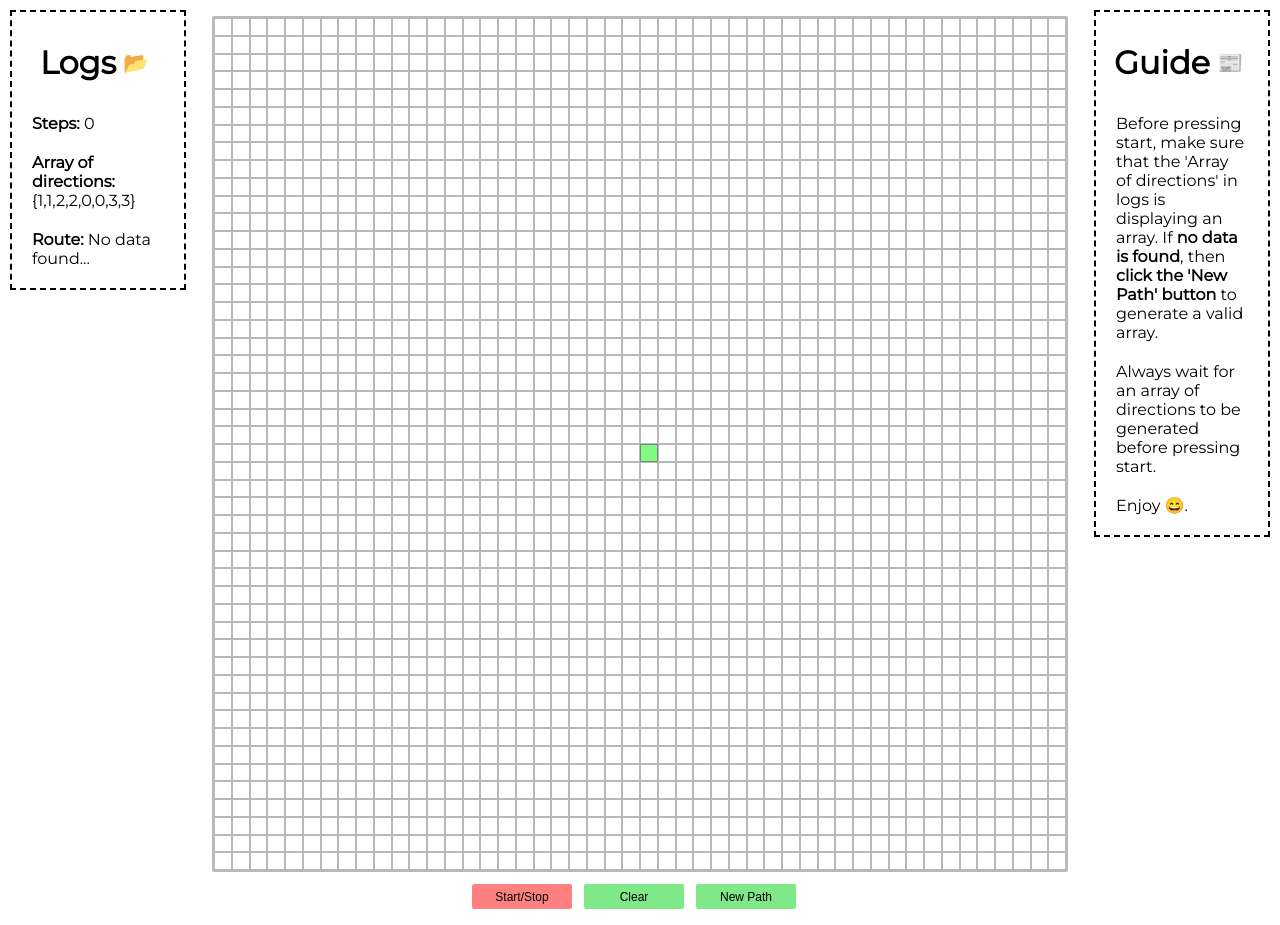
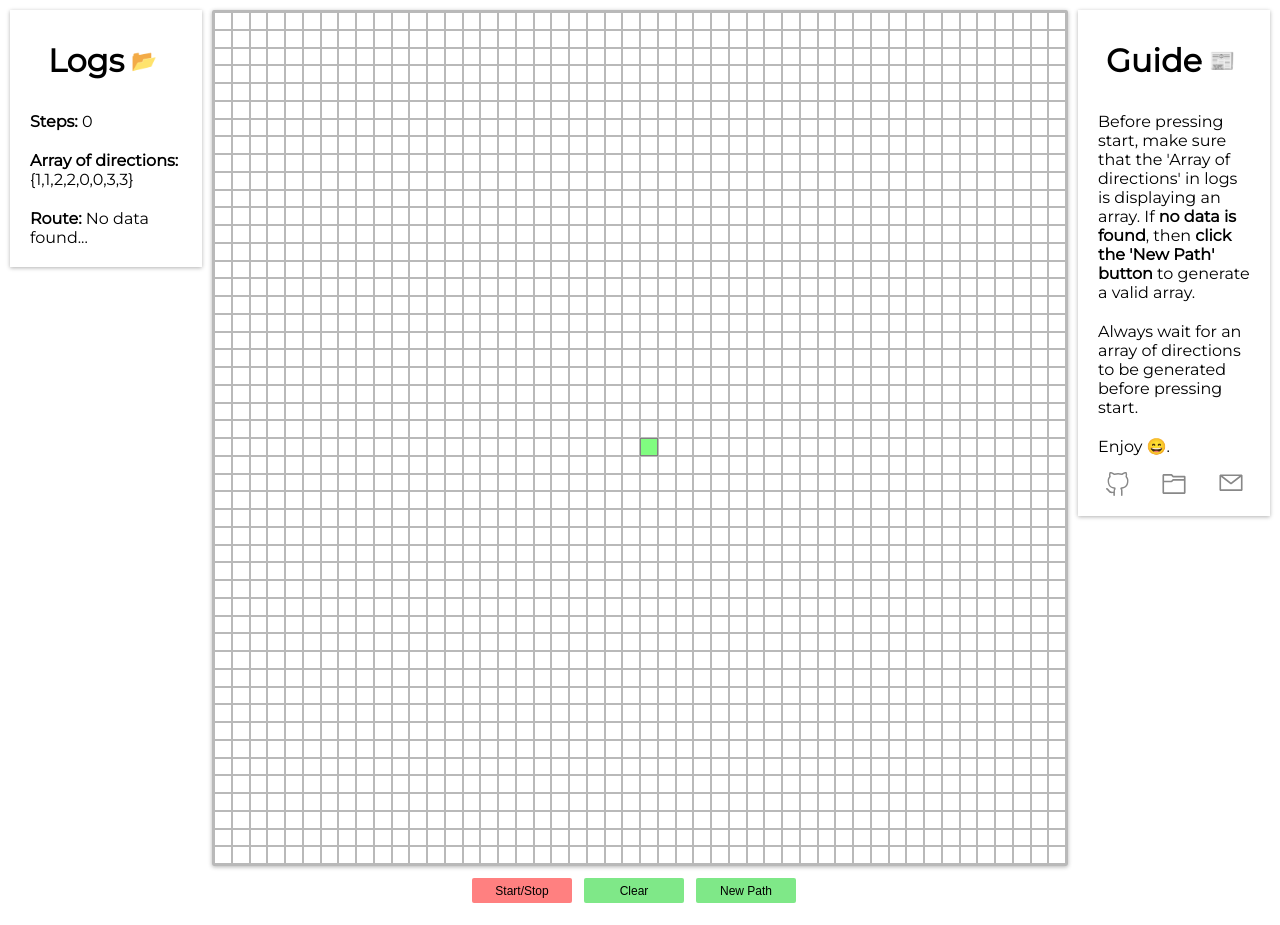
Before and after one commit to ibahm/loop-walker-react, a React (Create React App) app: page / in a window 1280 px wide. After the commit the page ends 903 px from the top, so only its background shows below. Built offline with nearby package versions, Linux system fonts and the light colour scheme.

Commit message:
Styling changes
- Added icons to git repo, profile and email
- Added box shadows to aid visuals

```diff
--- a/package.json
+++ b/package.json
@@ -8,6 +8,7 @@
     "@testing-library/user-event": "^13.5.0",
     "react": "^18.2.0",
     "react-dom": "^18.2.0",
+    "react-icons": "^4.4.0",
     "react-scripts": "5.0.1",
     "web-vitals": "^2.1.4"
   },
--- a/src/components/Guide.js
+++ b/src/components/Guide.js
@@ -1,4 +1,5 @@
 import React from "react";
+import {VscGithubAlt, VscMail, VscFolder} from "react-icons/vsc"
 
 const Guide = () => {
     return (
@@ -17,9 +18,16 @@ const Guide = () => {
             <span>
                 Enjoy 😄.
             </span>
-
+            <div className="side-footer">
+                <a href="https://github.com/ibahm" target="_blank" rel="noopener noreferrer">
+                        <VscGithubAlt className="git-profile"/>
+                </a>
+                <a href="https://github.com/ibahm/loop-walker-react" target="_blank" rel="noopener noreferrer">
+                        <VscFolder className="git-repo"/>
+                </a>
+                <a href="mailto:ahmed.ibraahm@gmail.com" className="contact"><VscMail/></a>
+            </div>
         </div>
     )
 }
-
 export default Guide;
--- a/src/index.css
+++ b/src/index.css
@@ -55,7 +55,7 @@ body {
   flex-direction: column;
   justify-content: center;
   align-items: center;
-  margin: 1em;
+  margin-top: 10px;
 }
 
 .grid {
@@ -64,6 +64,7 @@ body {
   width: fit-content;
   border: 2px solid rgb(185, 185, 185);
   border-radius: 2px;
+  box-shadow: rgba(0, 0, 0, 0.3) 0px 1px 4px;
 }
 
 .grid-footer{
@@ -101,7 +102,7 @@ body {
   padding: 10px;
   width: 500px;
   height: fit-content;
-  border: 2px dashed black;
+  box-shadow: rgba(0, 0, 0, 0.3) 0px 1px 4px;
 }
 
 .side-header {
@@ -109,6 +110,52 @@ body {
   justify-content: center;
   flex-direction: row;
   align-items: center;
+}
+
+.side-footer {
+  display: flex;
+  justify-content: space-around;
+  flex-direction: row;
+  align-items: center;
+}
+
+.git-profile {
+  padding: 10px;
+  scale: 1.65;
+  text-decoration: none;
+  color: rgb(136, 136, 136);
+  transition: all 0.1s ease 0s;
+}
+
+.git-repo {
+  padding: 10px;
+  scale: 1.65;
+  text-decoration: none;
+  color: rgb(136, 136, 136);
+  transition: all 0.1s ease 0s;
+}
+
+.contact {
+  padding: 10px;
+  scale: 1.65;
+  text-decoration: none;
+  color: rgb(136, 136, 136);
+  transition: all 0.1s ease 0s;
+}
+
+.contact:hover {
+  scale: 1.75;
+  color: rgb(136, 128, 253)
+}
+
+.git-repo:hover {
+  scale: 1.75;
+  color: rgb(136, 128, 253)
+}
+
+.git-profile:hover {
+  scale: 1.75;
+  color: rgb(136, 128, 253)
 }
 
 span {
```
Also changed, not shown: 1 other file (tests, documents, lock files or other folders).
